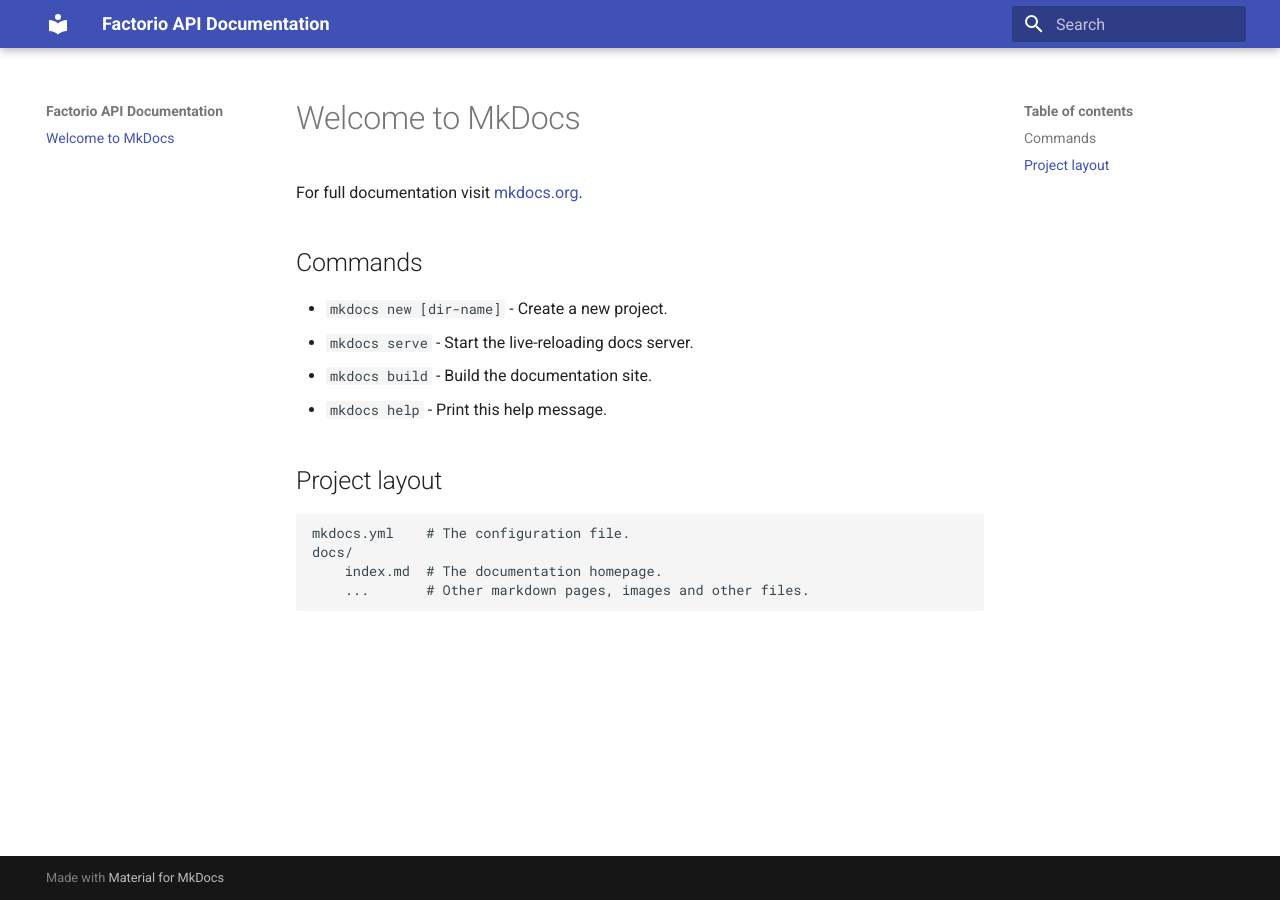
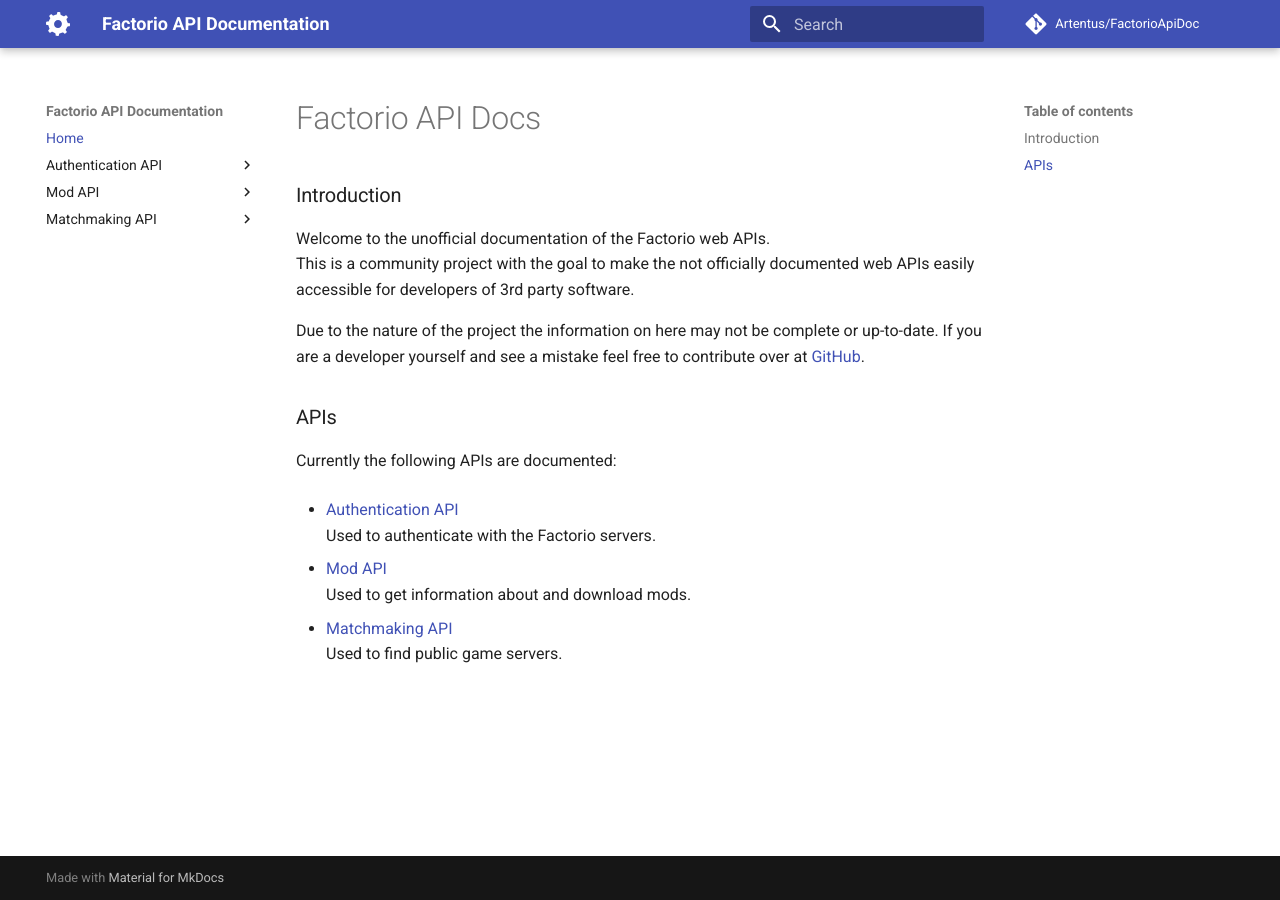
Before and after one commit to Artentus/FactorioApiDoc, an MkDocs documentation site: the page built from docs/index.md, in a window 1280 px wide. Built offline with MkDocs 1.6.1 and Material for MkDocs 9.7.7, drawn with Linux system fonts in a browser that asks for light colours; comment, search, counter and statistics services are not loaded.

Commit message:
Added home site

```diff
--- a/docs/index.md
+++ b/docs/index.md
@@ -1,17 +1,24 @@
-# Welcome to MkDocs
+# Factorio API Docs
 
-For full documentation visit [mkdocs.org](https://mkdocs.org).
+### Introduction
 
-## Commands
+Welcome to the unofficial documentation of the Factorio web APIs.
+This is a community project with the goal to make the not officially documented web APIs easily
+accessible for developers of 3rd party software.
 
-* `mkdocs new [dir-name]` - Create a new project.
-* `mkdocs serve` - Start the live-reloading docs server.
-* `mkdocs build` - Build the documentation site.
-* `mkdocs help` - Print this help message.
+Due to the nature of the project the information on here may not be complete or up-to-date.
+If you are a developer yourself and see a mistake feel free to contribute over at
+[GitHub](https://github.com/Artentus/FactorioApiDoc).
 
-## Project layout
+### APIs
 
-    mkdocs.yml    # The configuration file.
-    docs/
-        index.md  # The documentation homepage.
-        ...       # Other markdown pages, images and other files.
+Currently the following APIs are documented:
+
+* [Authentication API](auth-api/index.md)
+Used to authenticate with the Factorio servers.
+
+* [Mod API](mod-api/index.md)
+Used to get information about and download mods.
+
+* [Matchmaking API](matchmaking-api/index.md)
+Used to find public game servers.
--- a/mkdocs.yml
+++ b/mkdocs.yml
@@ -1,4 +1,26 @@
-site_name: Factorio API Documentation
+site_name: 'Factorio API Documentation'
+site_description: 'Unofficial documentation of the Factorio web APIs'
+site_url: 'https://artentus.github.io/FactorioApiDoc/'
+site_author: 'Mathis Rech'
+
+repo_name: 'Artentus/FactorioApiDoc'
+repo_url: 'https://github.com/Artentus/FactorioApiDoc'
+
 theme:
     name: 'material'
+    language: 'en'
     favicon: 'assets/images/favicon.ico'
+    logo: 'assets/images/logo.svg'
+
+markdown_extensions:
+    - toc:
+        permalink: "#"
+
+nav:
+    - Home: 'index.md'
+    - Authentication API:
+        - Overview: 'auth-api/index.md'
+    - Mod API:
+        - Overview: 'mod-api/index.md'
+    - Matchmaking API:
+        - Overview: 'matchmaking-api/index.md'
```
Also changed, not shown: docs/assets/images/logo.svg (added), docs/auth-api/index.md (added), docs/matchmaking-api/index.md (added), docs/mod-api/index.md (added).
